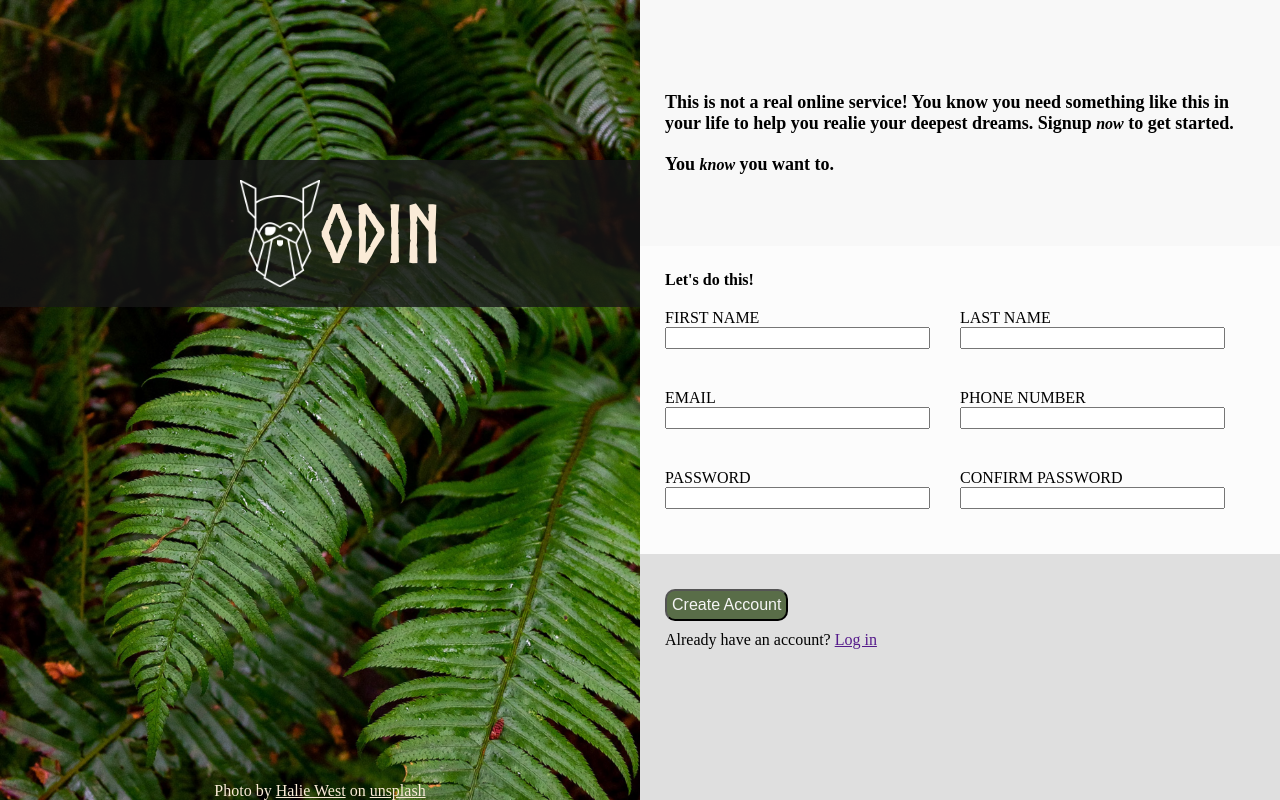
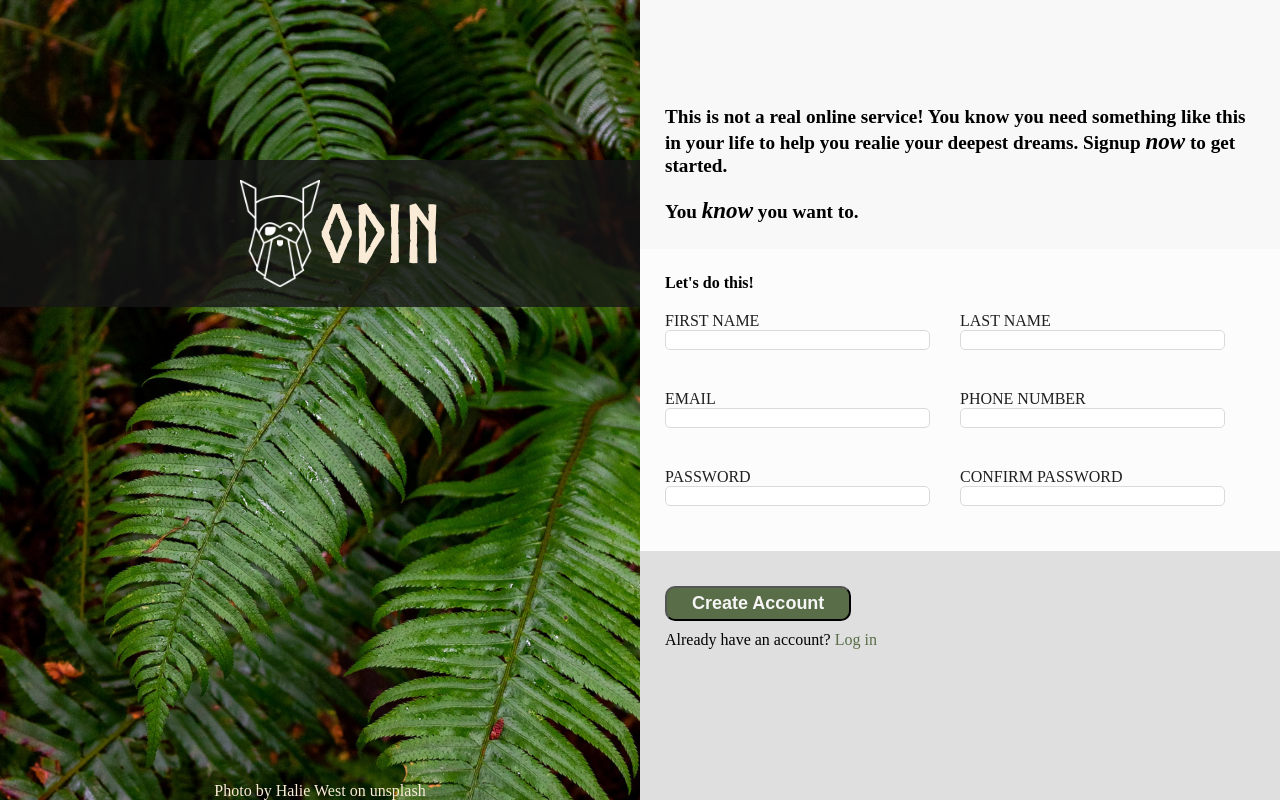
Before and after one commit to sbingley22/odin-signup-form, a plain HTML site: page index.html in a window 1280 px wide. Drawn offline with Linux system fonts and the light colour scheme.

Commit message:
added css to form

```diff
--- a/index.html
+++ b/index.html
@@ -34,7 +34,7 @@
                         <label for="first-name">FIRST NAME</label>
                         <input type="text" id="first-name">
                         <label for="email">EMAIL</label>
-                        <input type="email" id="email">
+                        <input type="email" id="email" pattern="[a-zA-Z0-9._%+-]+@[a-zA-Z0-9.-]+\.[a-zA-Z]{2,}">
                         <label for="password">PASSWORD</label>
                         <input type="password" id="password">
                     </div>
--- a/style.css
+++ b/style.css
@@ -83,14 +83,18 @@
     display: flex;
     flex: 1;
     flex-direction: column;
-    justify-content: center;
+    justify-content: end;
     background-color: #f8f8f8;
     padding: 25px;
 }
 .signup-text-container p {
     font-weight: bold;
-    font-size: large;
+    font-size: larger;
     margin-top: 20px;
+}
+
+em {
+    font-size: larger;
 }
 
 .signup-info-container {
@@ -119,7 +123,9 @@
 .signup-button-container button{
     background-color: #596D48;
     margin: 10px 0px;
-    padding: 5px;
+    padding: 5px 25px;
+    font-size: large;
+    font-weight: bold;
     border-radius: 10px;
     color: whitesmoke;
 }
@@ -128,13 +134,25 @@ label {
     margin-top: 20px;
     display: block;
     flex: 1;
+    color: rgb(31, 31, 31);
 }
 
 input {
     margin-bottom: 20px;
     flex: 1;
+    border-radius: 5px;
+    border: 1px rgb(218, 218, 218) solid;
+}
+
+input:valid {
+    border: 1px rgb(218, 218, 218) solid;
+}
+input:invalid {
+    border: 1px red solid;
 }
 
 a {
+    text-decoration: none;
     display: inline;
+    color: #596D48;
 }
```
